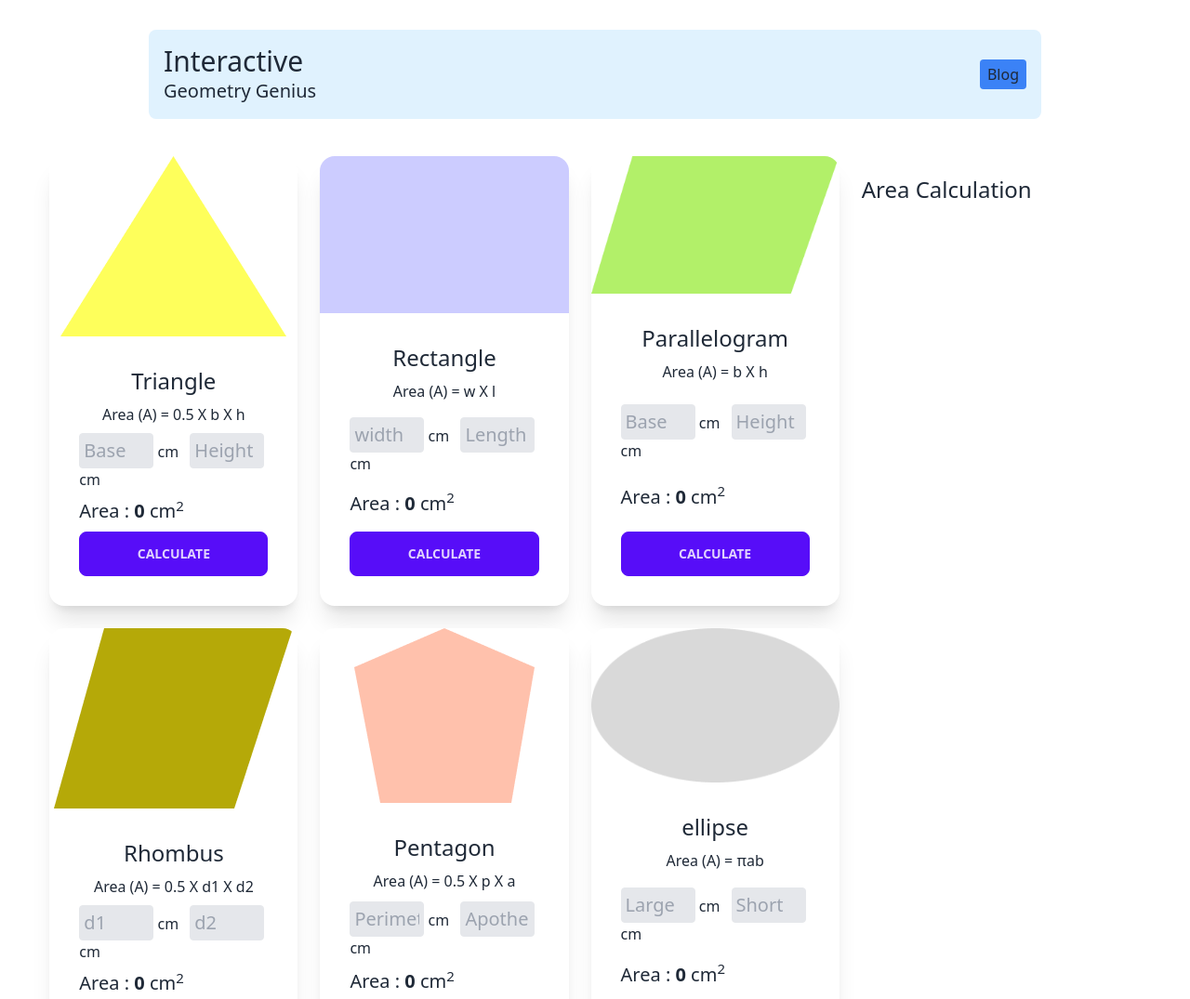
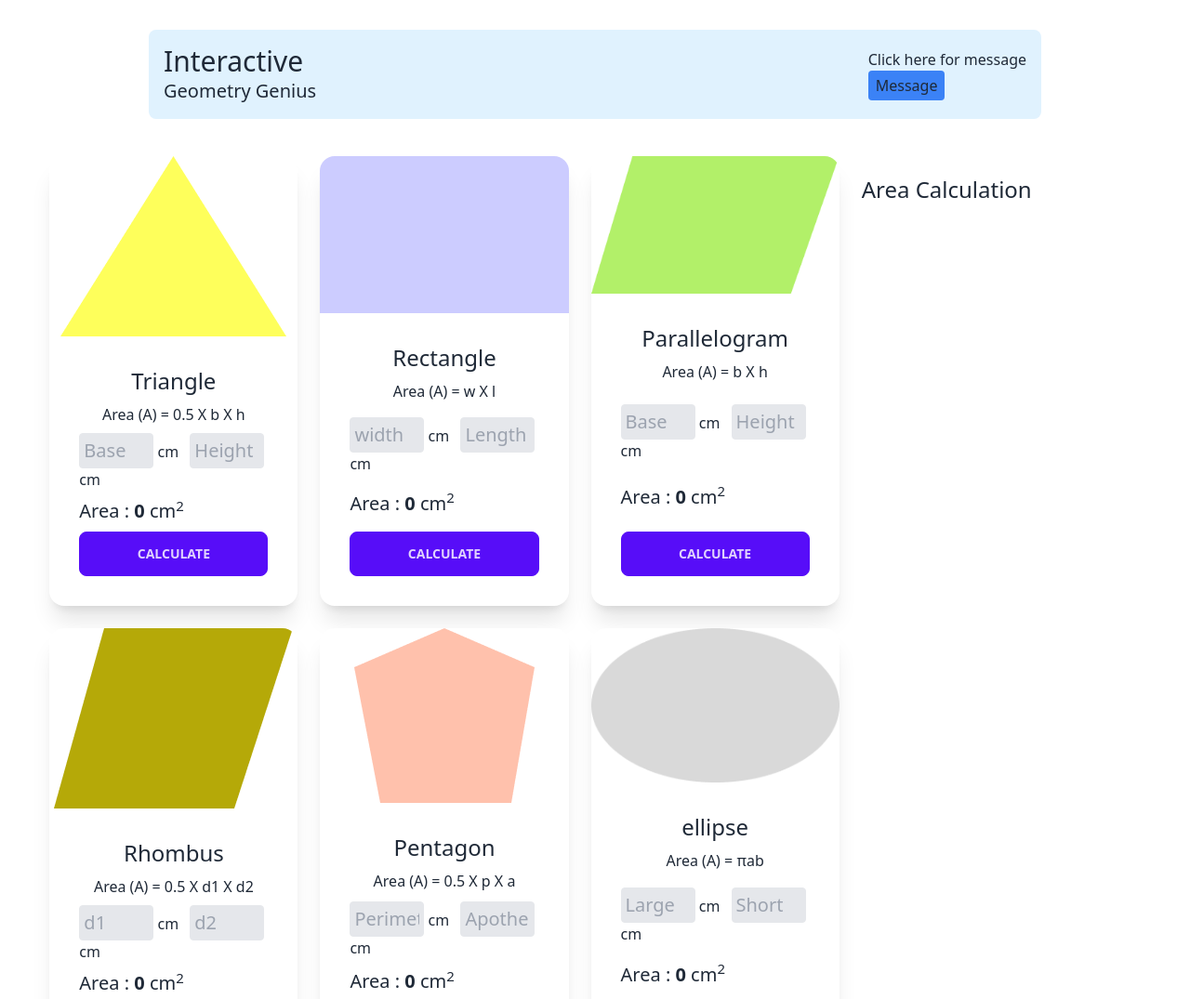
Before and after one commit to dipujafar/geometry-calculation, a plain HTML site: page index.html in a window 1280 px wide. Shown: the top 1075 px of the page at 93% size. Drawn offline with nearby package versions, Linux system fonts and the light colour scheme.

Commit message:
last commit

```diff
--- a/index.html
+++ b/index.html
@@ -15,17 +15,19 @@
   <body>
     <header>
       <section
-        class="flex items-center justify-between w-9/12 mx-auto mt-8 bg-sky-100 p-4 rounded-lg"
+        class="flex flex-col md:flex-row gap-4 items-center justify-between w-9/12 mx-auto mt-8 bg-sky-100 p-4 rounded-lg"
       >
         <div>
           <h2 class="text-3xl">Interactive</h2>
           <p class="text-xl">Geometry Genius</p>
         </div>
         <div>
+          <p>Click here for message</p>
           <button
+            id="message"
             class="bg-blue-500 py-1 px-2 rounded hover:bg-slate-500 hover:w-16"
           >
-            Blog
+            Message
           </button>
         </div>
       </section>
--- a/script/click-function.js
+++ b/script/click-function.js
@@ -78,3 +78,6 @@ document
 
     addToAreaEntry("Ellipse", areaTwoDecimal);
   });
+document.getElementById("message").addEventListener("mouseover", function () {
+  document.getElementById("message").innerText = "Thanks and take my love.";
+});
```
